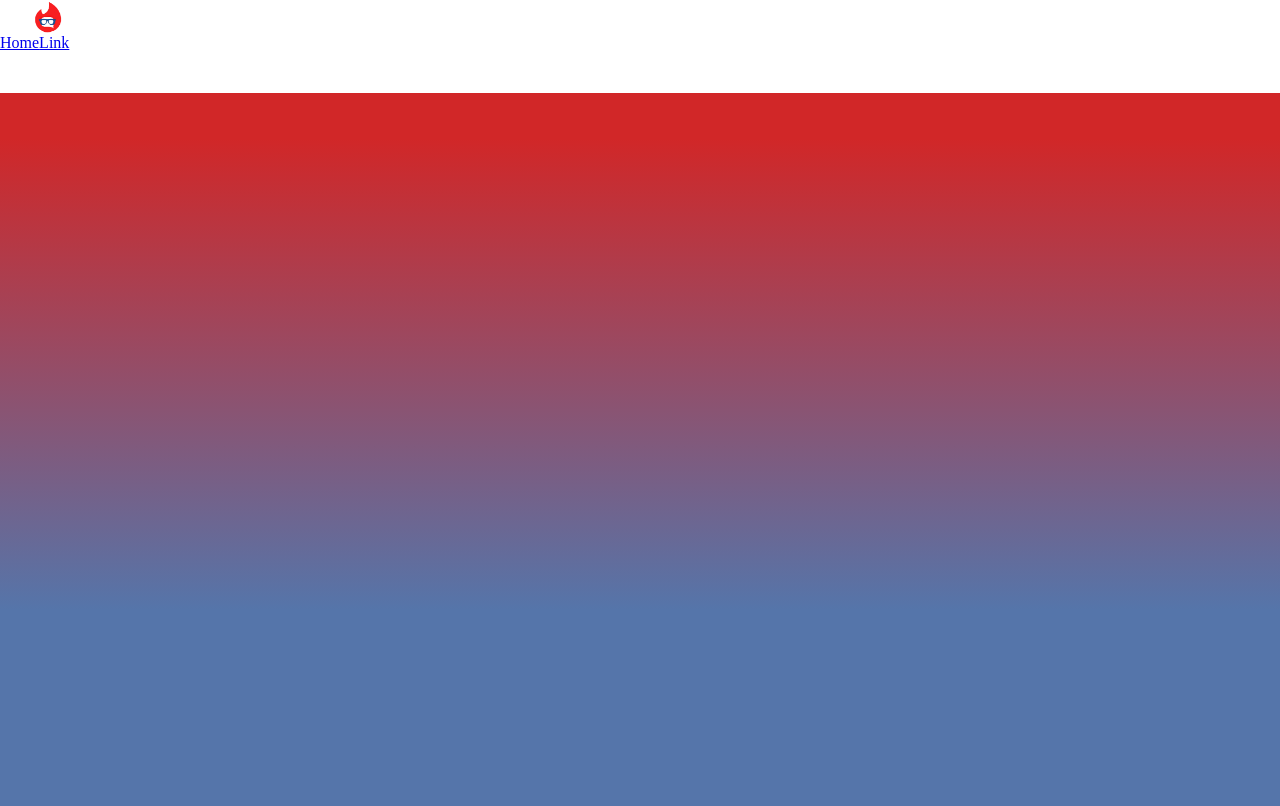
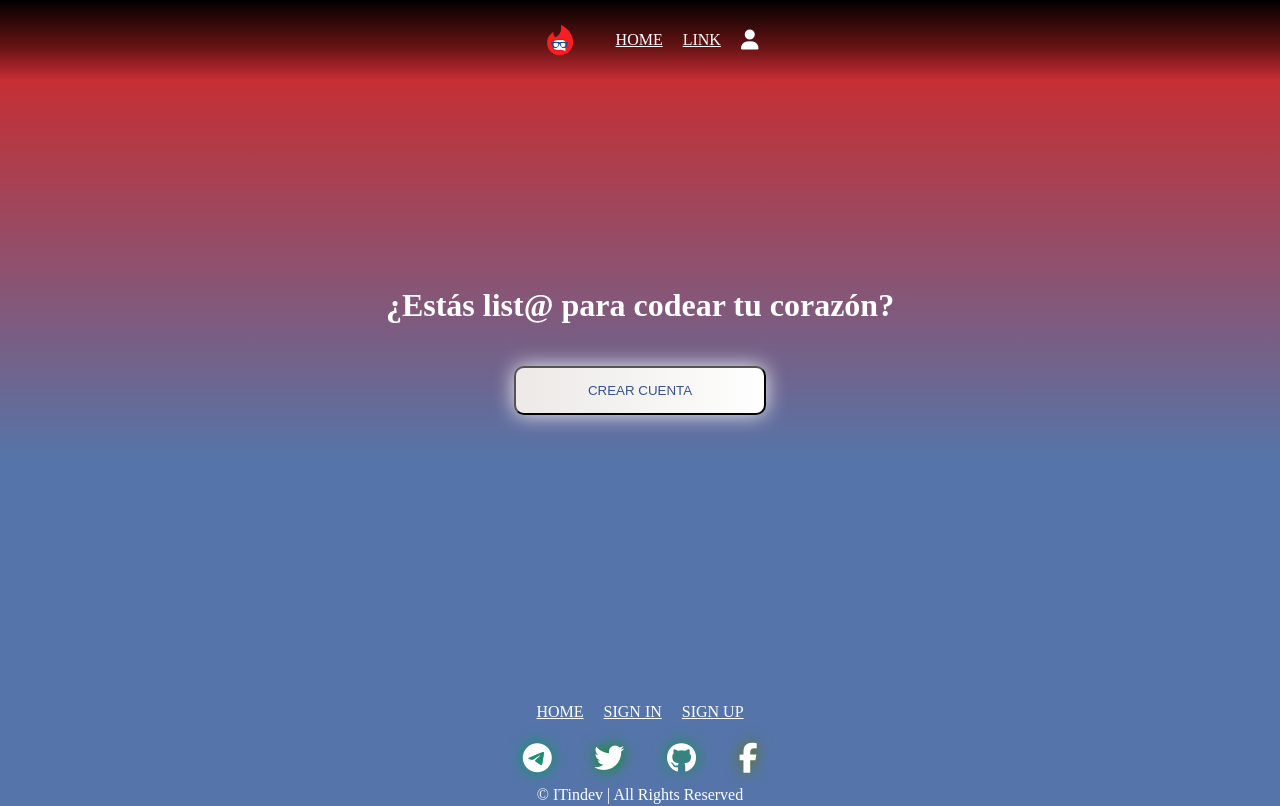
Before and after one commit to bk-sin/ITinDev, a React (Create React App) app in the folder frontend/: page / in a window 1280 px wide. Shown: the top 806 px of the page. Built offline with nearby package versions, Linux system fonts and the light colour scheme.

Commit message:
Se agregan estilos al main y el navbar

```diff
--- a/frontend/src/components/Main.js
+++ b/frontend/src/components/Main.js
@@ -6,6 +6,10 @@ function Main() {
     return (
         <>
         <div className='container_principal'>
+            <div className='container_cuenta'>
+                <h1 className='titulo_principal'>¿Estás list@ para codear tu corazón?</h1>
+                <button className='btn-grad'>Crear cuenta</button>
+            </div>
 
         </div>
         </>
--- a/frontend/src/components/NavBar.js
+++ b/frontend/src/components/NavBar.js
@@ -9,13 +9,13 @@ function NavBar() {
     // const dispatch = useDispatch()
 
     return (
-        <div lassName="costumBg" variant="dark">
+        <div className="costumBg" variant="dark">
             <Link to="/" className="logo-container">
                 <img src="/assets/ItinDev_logo.png" alt="ItinDev_logo"></img>
             </Link>
             <div>
-                <Nav.Link href="#home">Home</Nav.Link>
-                <Nav.Link href="#link">Link</Nav.Link>
+                <Nav.Link className="link-nav" href="#home">Home</Nav.Link>
+                <Nav.Link className="link-nav" href="#link">Link</Nav.Link>
             </div>
 
                 <NavDropdown title={<i className="fas fa-user"></i>} className="link-nav" id="basic-nav-dropdown">
--- a/frontend/src/css.css
+++ b/frontend/src/css.css
@@ -380,9 +380,47 @@ footer{
 /* Estilos de componente main */
 
 .container_principal {
+  display: flex;
+  justify-content: center;
   width: 100%;
-  height: 95vh;
+  height: 85vh;
   background-color: #d12728;
   background-image: linear-gradient(180deg, #d12728 6%, #5575aa 68%);
 
 }
+
+.container_cuenta{
+  display: flex;
+  justify-content: center;
+  text-align: center;
+  flex-direction: column;
+}
+
+.titulo_principal{
+  font-family: ProximaNova;
+  color: #ffffff;
+  padding: 2rem;
+}
+
+.btn-grad {
+  background-image: linear-gradient(to right, #ECE9E6 0%, #FFFFFF  51%, #ECE9E6  100%)
+}
+
+.btn-grad {
+   margin: 10px 10rem;
+   padding: 15px 45px;
+   text-align: center;
+   text-transform: uppercase;
+   transition: 0.5s;
+   background-size: 200% auto;
+   color: #355491;
+   box-shadow: 0 0 20px #eee;
+   border-radius: 10px;
+   display: block;
+ }
+
+ .btn-grad:hover {
+   background-position: right center;
+   color: #fff;
+   text-decoration: none;
+ }
```
